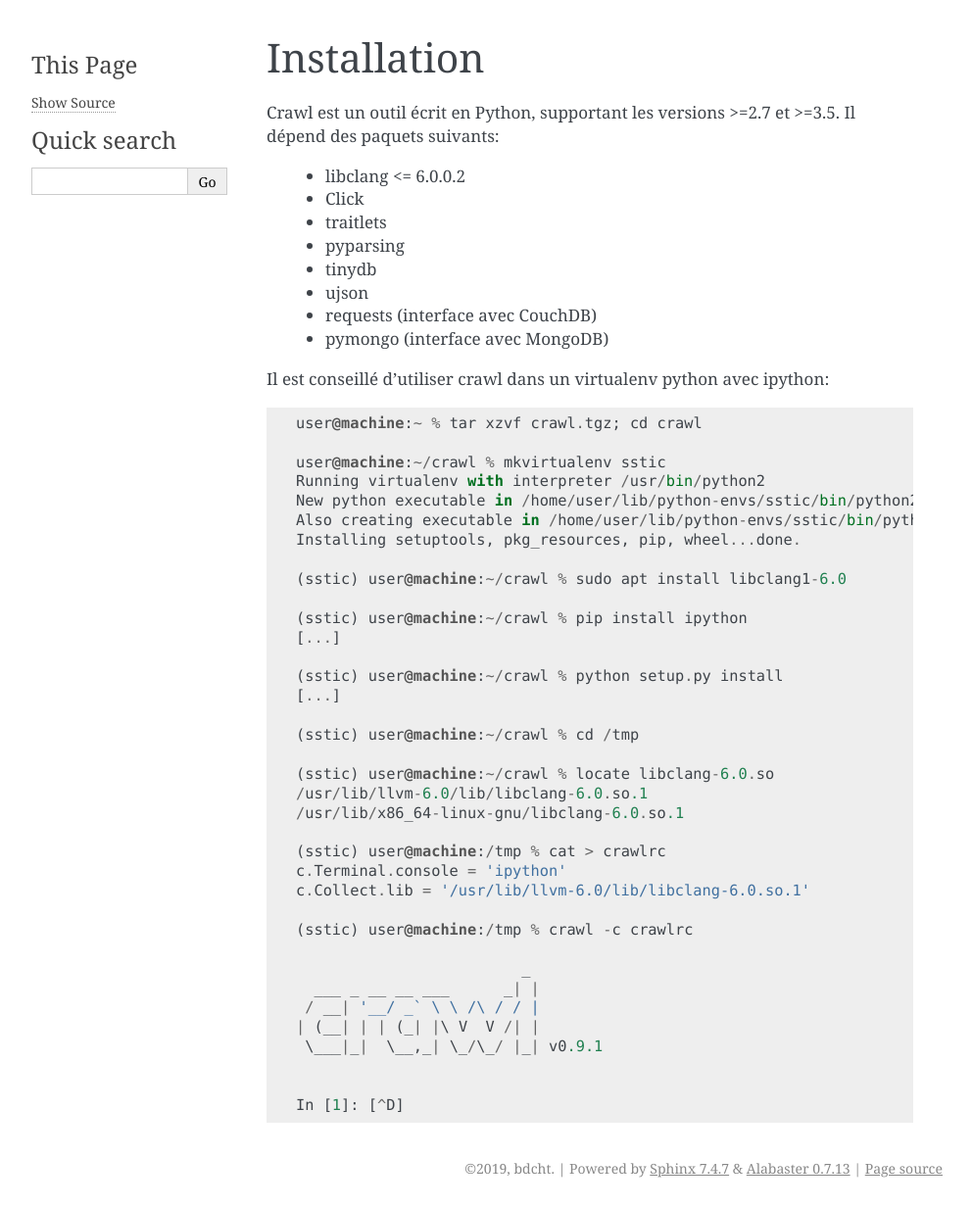
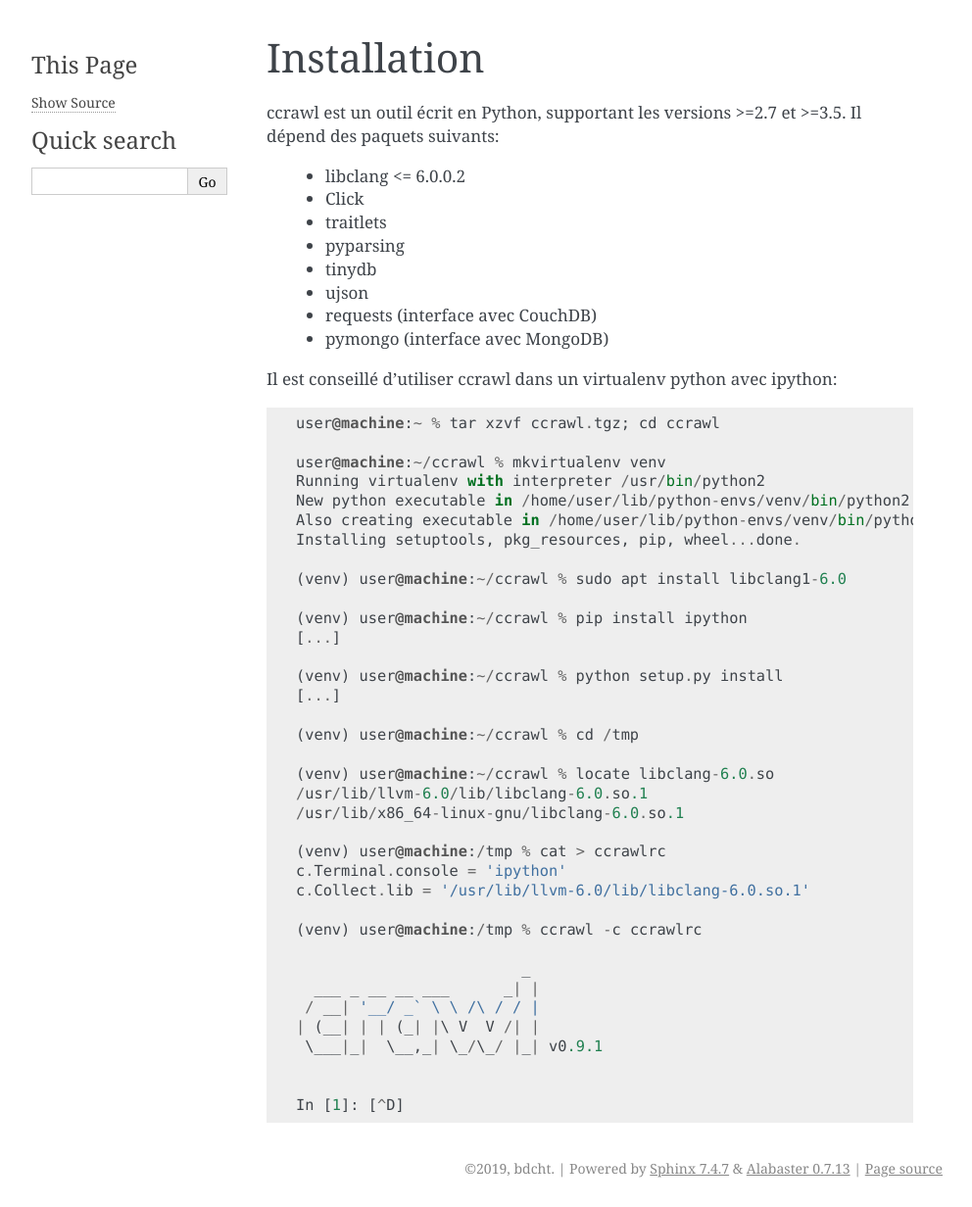
Before and after one commit to bdcht/ccrawl, a Sphinx documentation site: the page built from doc/installation.rst, in a window 1280 px wide. Shown: the whole page at 98% size, without its empty margins (148-1140 px from the left). Built offline with Sphinx 7.4.7, drawn with Linux system fonts in a browser that asks for light colours; pages that are not in the unit, such as notebooks, are missing from menus.

Commit message:
update change name to ccrawl

```diff
--- a/doc/conf.py
+++ b/doc/conf.py
@@ -19,7 +19,7 @@
 
 # -- Project information -----------------------------------------------------
 
-project = 'crawl'
+project = 'ccrawl'
 copyright = '2019, bdcht'
 author = 'bdcht'
 
@@ -115,7 +115,7 @@ html_static_path = ['_static']
 # -- Options for HTMLHelp output ---------------------------------------------
 
 # Output file base name for HTML help builder.
-htmlhelp_basename = 'crawldoc'
+htmlhelp_basename = 'ccrawldoc'
 
 
 # -- Options for LaTeX output ------------------------------------------------
@@ -142,7 +142,7 @@ latex_elements = {
 # (source start file, target name, title,
 #  author, documentclass [howto, manual, or own class]).
 latex_documents = [
-    (master_doc, 'crawl.tex', 'crawl Documentation',
+    (master_doc, 'ccrawl.tex', 'ccrawl Documentation',
      'bdcht', 'manual'),
 ]
 
@@ -152,7 +152,7 @@ latex_documents = [
 # One entry per manual page. List of tuples
 # (source start file, name, description, authors, manual section).
 man_pages = [
-    (master_doc, 'crawl', 'crawl Documentation',
+    (master_doc, 'ccrawl', 'ccrawl Documentation',
      [author], 1)
 ]
 
@@ -163,9 +163,9 @@ man_pages = [
 # (source start file, target name, title, author,
 #  dir menu entry, description, category)
 texinfo_documents = [
-    (master_doc, 'crawl', 'crawl Documentation',
-     author, 'crawl', 'One line description of project.',
-     'Miscellaneous'),
+    (master_doc, 'ccrawl', 'ccrawl Documentation',
+     author, 'ccrawl', 'Search Engine for C data structures.',
+     'Reverse Engineering'),
 ]
 
 
--- a/doc/installation.rst
+++ b/doc/installation.rst
@@ -1,7 +1,7 @@
 Installation
 ============
 
-Crawl est un outil écrit en Python, supportant les versions >=2.7 et >=3.5.
+ccrawl est un outil écrit en Python, supportant les versions >=2.7 et >=3.5.
 Il dépend des paquets suivants:
 
  - libclang <= 6.0.0.2
@@ -13,35 +13,35 @@ Il dépend des paquets suivants:
  - requests (interface avec CouchDB)
  - pymongo  (interface avec MongoDB)
 
-Il est conseillé d'utiliser crawl dans un virtualenv python avec ipython::
+Il est conseillé d'utiliser ccrawl dans un virtualenv python avec ipython::
 
-  user@machine:~ % tar xzvf crawl.tgz; cd crawl
+  user@machine:~ % tar xzvf ccrawl.tgz; cd ccrawl
 
-  user@machine:~/crawl % mkvirtualenv sstic
+  user@machine:~/ccrawl % mkvirtualenv venv
   Running virtualenv with interpreter /usr/bin/python2
-  New python executable in /home/user/lib/python-envs/sstic/bin/python2
-  Also creating executable in /home/user/lib/python-envs/sstic/bin/python
+  New python executable in /home/user/lib/python-envs/venv/bin/python2
+  Also creating executable in /home/user/lib/python-envs/venv/bin/python
   Installing setuptools, pkg_resources, pip, wheel...done.
 
-  (sstic) user@machine:~/crawl % sudo apt install libclang1-6.0
+  (venv) user@machine:~/ccrawl % sudo apt install libclang1-6.0
 
-  (sstic) user@machine:~/crawl % pip install ipython
+  (venv) user@machine:~/ccrawl % pip install ipython
   [...]
 
-  (sstic) user@machine:~/crawl % python setup.py install
+  (venv) user@machine:~/ccrawl % python setup.py install
   [...]
 
-  (sstic) user@machine:~/crawl % cd /tmp
+  (venv) user@machine:~/ccrawl % cd /tmp
 
-  (sstic) user@machine:~/crawl % locate libclang-6.0.so
+  (venv) user@machine:~/ccrawl % locate libclang-6.0.so
   /usr/lib/llvm-6.0/lib/libclang-6.0.so.1
   /usr/lib/x86_64-linux-gnu/libclang-6.0.so.1
 
-  (sstic) user@machine:/tmp % cat > crawlrc
+  (venv) user@machine:/tmp % cat > ccrawlrc
   c.Terminal.console = 'ipython'
   c.Collect.lib = '/usr/lib/llvm-6.0/lib/libclang-6.0.so.1'
 
-  (sstic) user@machine:/tmp % crawl -c crawlrc
+  (venv) user@machine:/tmp % ccrawl -c ccrawlrc
 
                            _
     ___ _ __ __ ___      _| |
```
Also changed, not shown: doc/examples.rst (+23 -23 lines), doc/index.rst (+8 -8 lines), doc/usage.rst (+17 -17 lines), setup.py (+7 -7 lines), ccrawl/__init__.py (added).
